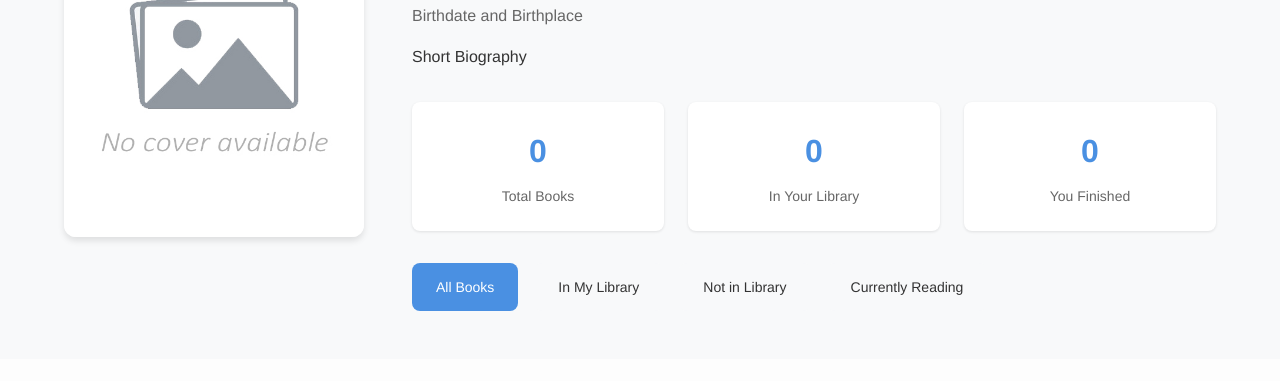
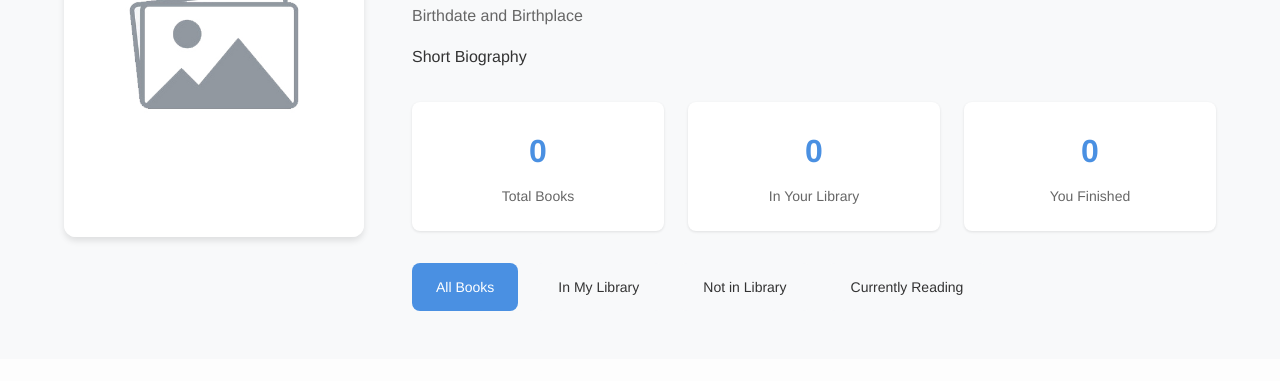
Before and after one commit to mosiahdc/readstart, a website: page src/author.html in a window 1280 px wide. Shown: the part 191-572 px from the top of the page. Drawn offline with Linux system fonts and the light colour scheme.

Commit message:
Update again

```diff
--- a/src/author.html
+++ b/src/author.html
@@ -34,7 +34,7 @@
         <!-- Left: Author Image -->
         <div class="author-hero__left">
           <div class="author-image">
-            <img id="author-image" src="images/no-cover.jpg" alt="Author photo">
+            <img id="author-image" src="images/placeholder.jpg" alt="Author photo">
           </div>
         </div>
 
```
